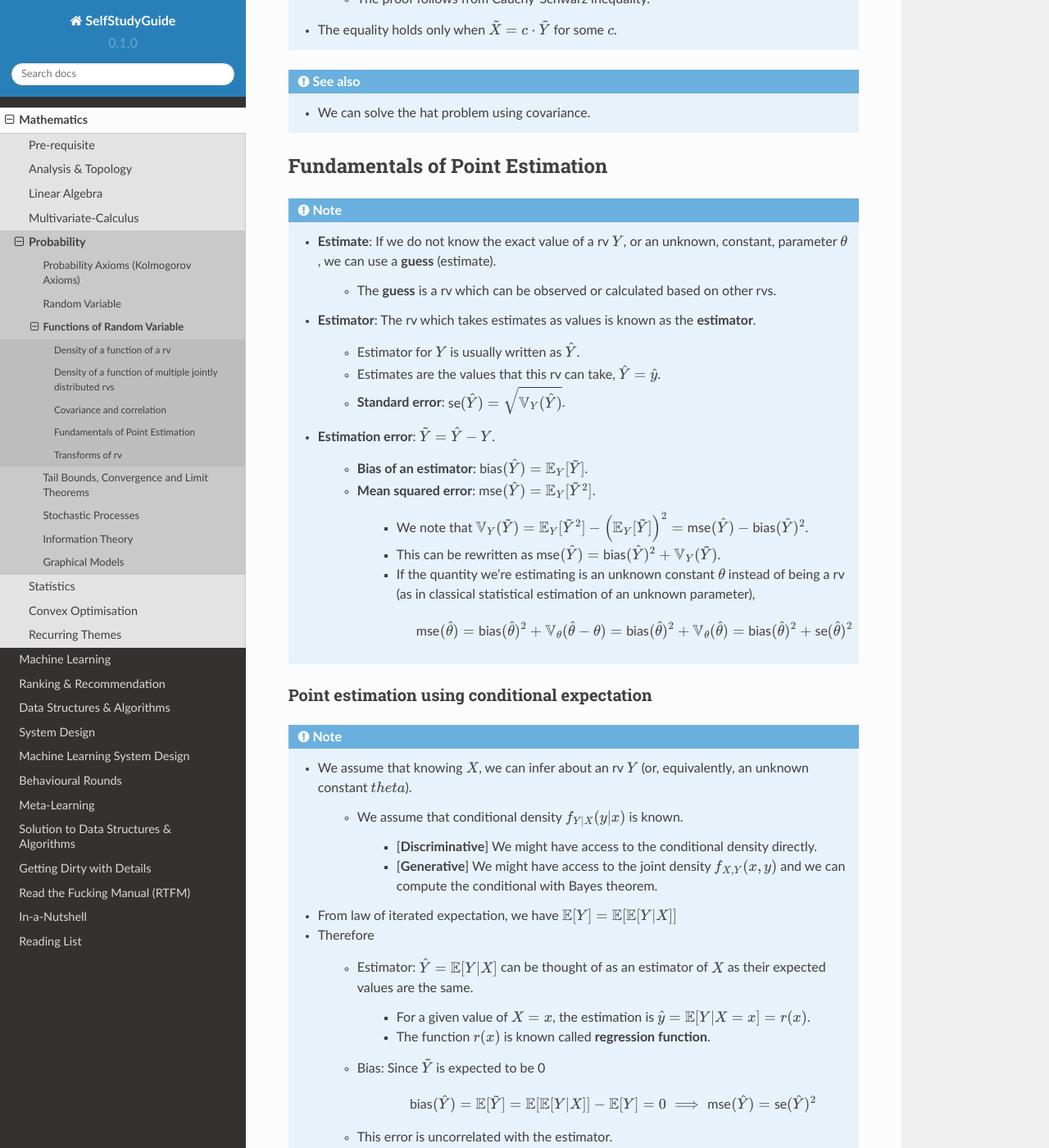
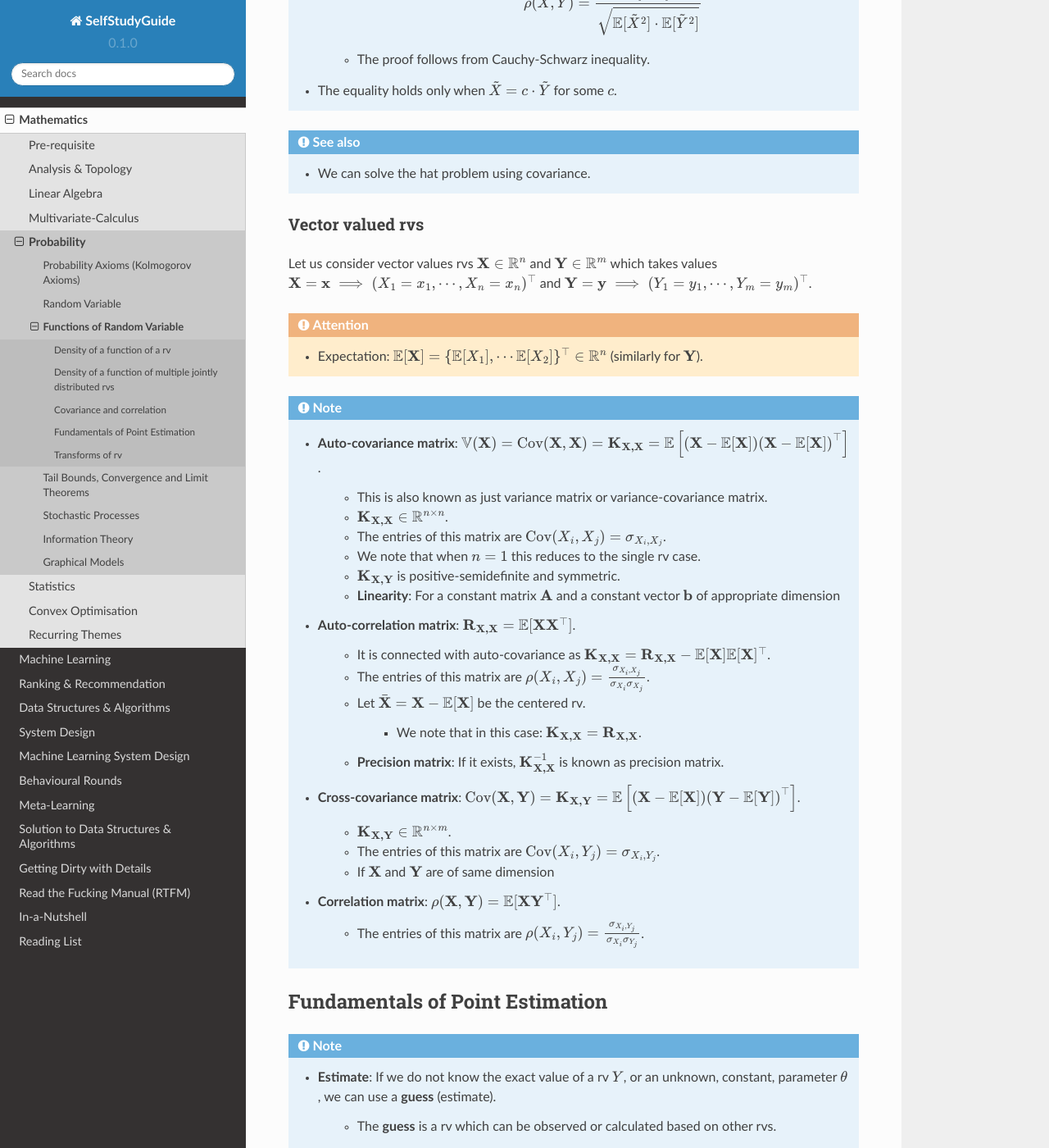
Before and after one commit to uselesstechjunks/leetcode, a Sphinx documentation site: the page built from docs/source/math/prob/func.rst, in a window 1280 px wide and 1400 px high, scrolled down 4009 px. Shown: the whole window at 82% size. Built offline with Sphinx 7.4.7 and the Read the Docs theme 2.0.0, drawn with Linux system fonts in a browser that asks for light colours; some of the changed text lies outside the part shown.

Commit message:
Update func.rst (#101)
* Update func.rst

* Update func.rst

* Update func.rst

* Update func.rst

* Update func.rst

* Update func.rst

* Update func.rst

* Update func.rst

```diff
--- a/docs/source/math/prob/func.rst
+++ b/docs/source/math/prob/func.rst
@@ -102,7 +102,10 @@ Continuous case
 ******************************************************************************************
 Covariance and correlation
 ******************************************************************************************
-Covariance is defined between two rvs as :math:`\mathrm{Cov}(X,Y)=\mathbb{E}[(X-\mathbb{E}[X])(Y-\mathbb{E}[Y])]`.
+
+Scalar valued rvs
+==========================================================================================
+**Covariance** is defined between two scalar valued rvs as :math:`\sigma_{X,Y}=\mathrm{Cov}(X,Y)=\mathbb{E}[(X-\mathbb{E}[X])(Y-\mathbb{E}[Y])]`.
 
 .. note::
 	* :math:`\mathrm{Cov}(X,Y)=\mathbb{E}[XY]-\mathbb{E}[X]\mathbb{E}[Y]`.
@@ -131,6 +134,43 @@ Covariance is defined between two rvs as :math:`\mathrm{Cov}(X,Y)=\mathbb{E}[(X-
 
 .. seealso::
 	* We can solve the hat problem using covariance.
+
+Vector valued rvs
+==========================================================================================
+Let us consider vector values rvs :math:`\mathbf{X}\in\mathbb{R}^n` and :math:`\mathbf{Y}\in\mathbb{R}^m` which takes values :math:`\mathbf{X}=\mathbf{x}\implies(X_1=x_1,\cdots,X_n=x_n)^\top` and :math:`\mathbf{Y}=\mathbf{y}\implies(Y_1=y_1,\cdots,Y_m=y_m)^\top`.
+
+.. attention::
+	* Expectation: :math:`\mathbb{E}[\mathbf{X}]=\{\mathbb{E}[X_1],\cdots\mathbb{E}[X_2]\}^\top\in\mathbb{R}^n` (similarly for :math:`\mathbf{Y}`).
+
+.. note::
+	* **Auto-covariance matrix**: :math:`\mathbb{V}(\mathbf{X})=\mathrm{Cov}(\mathbf{X},\mathbf{X})=\mathbf{K}_{\mathbf{X,X}}=\mathbb{E}\left[\left(\mathbf{X}-\mathbb{E}[\mathbf{X}]\right)\left(\mathbf{X}-\mathbb{E}[\mathbf{X}]\right)^\top\right]`.
+
+		* This is also known as just variance matrix or variance-covariance matrix.
+		* :math:`\mathbf{K}_{\mathbf{X,X}}\in\mathbb{R}^{n\times n}`.
+		* The entries of this matrix are :math:`\mathrm{Cov}(X_i,X_j)=\sigma_{X_i,X_j}`.
+		* We note that when :math:`n=1` this reduces to the single rv case.
+		* :math:`\mathbf{K}_{\mathbf{X,Y}}` is positive-semidefinite and symmetric.
+		* **Linearity**: For a constant matrix :math:`\mathbf{A}` and a constant vector :math:`\mathbf{b}` of appropriate dimension
+
+			.. math: \mathbb{V}(\mathbf{A}\mathbf{X}+\mathbf{b})=\mathbf{A}\mathbb{V}(\mathbf{X})\mathbf{A}^\top
+	* **Auto-correlation matrix**: :math:`\mathbf{R}_{\mathbf{X,X}}=\mathbb{E}[\mathbf{X}\mathbf{X}^\top]`.
+
+		* It is connected with auto-covariance as :math:`\mathbf{K}_{\mathbf{X,X}}=\mathbf{R}_{\mathbf{X,X}}-\mathbb{E}[\mathbf{X}]\mathbb{E}[\mathbf{X}]^\top`.
+		* The entries of this matrix are :math:`\rho(X_i,X_j)=\frac{\sigma_{X_i,X_j}}{\sigma_{X_i}\sigma_{X_j}}`.
+		* Let :math:`\bar{\mathbf{X}}=\mathbf{X}-\mathbb{E}[\mathbf{X}]` be the centered rv.
+
+			* We note that in this case: :math:`\mathbf{K}_{\mathbf{X,X}}=\mathbf{R}_{\mathbf{X,X}}`.
+		* **Precision matrix**: If it exists, :math:`\mathbf{K}_{\mathbf{X,X}}^{-1}` is known as precision matrix.
+	* **Cross-covariance matrix**: :math:`\mathrm{Cov}(\mathbf{X},\mathbf{Y})=\mathbf{K}_{\mathbf{X,Y}}=\mathbb{E}\left[\left(\mathbf{X}-\mathbb{E}[\mathbf{X}]\right)\left(\mathbf{Y}-\mathbb{E}[\mathbf{Y}]\right)^\top\right]`.
+
+		* :math:`\mathbf{K}_{\mathbf{X,Y}}\in\mathbb{R}^{n\times m}`.
+		* The entries of this matrix are :math:`\mathrm{Cov}(X_i,Y_j)=\sigma_{X_i,Y_j}`.
+		* If :math:`\mathbf{X}` and :math:`\mathbf{Y}` are of same dimension
+
+			.. math: \mathbb{V}(\mathbf{X}+\mathbf{Y})=\mathbb{V}(\mathbf{X})+\mathrm{Cov}(\mathbf{X},\mathbf{Y})+\mathrm{Cov}(\mathbf{Y},\mathbf{X})+\mathbb{V}(\mathbf{Y})
+	* **Correlation matrix**: :math:`\mathrm{\rho}(\mathbf{X},\mathbf{Y})=\mathbb{E}[\mathbf{X}\mathbf{Y}^\top]`.
+
+		* The entries of this matrix are :math:`\rho(X_i,Y_j)=\frac{\sigma_{X_i,Y_j}}{\sigma_{X_i}\sigma_{Y_j}}`.
 
 ******************************************************************************************
 Fundamentals of Point Estimation
@@ -155,16 +195,18 @@ Fundamentals of Point Estimation
 
 				.. math:: \text{mse}(\hat{\theta})=\text{bias}(\hat{\theta})^2+\mathbb{V}_\theta(\hat{\theta}-\theta)=\text{bias}(\hat{\theta})^2+\mathbb{V}_\theta(\hat{\theta})=\text{bias}(\hat{\theta})^2+\text{se}(\hat{\theta})^2
 
-Point estimation using conditional expectation
+Bayesian point estimation using conditional expectation
 ==========================================================================================
 .. note::
-	* We assume that knowing :math:`X`, we can infer about an rv :math:`Y` (or, equivalently, an unknown constant :math:`theta`).
+	* We assume that knowing :math:`X`, we can infer about an rv :math:`Y` (or, equivalently, an unknown constant :math:`\theta`).
 
 		* We assume that conditional density :math:`f_{Y|X}(y|x)` is known.
 
-			* [**Discriminative**] We might have access to the conditional density directly.
-			* [**Generative**] We might have access to the joint density :math:`f_{X,Y}(x,y)` and we can compute the conditional with Bayes theorem.
-	* From law of iterated expectation, we have :math:`\mathbb{E}[Y]=\mathbb{E}[\mathbb{E}[Y|X]]`
+			* We might have access to the conditional density directly.
+			* We might have access to a prior :math:`f_Y(y)` and the likelihood :math:`f_{X|Y}(x|y)` and we can compute the posterior with Bayes theorem.
+	* From law of iterated expectation, we have :math:`\mathbb{E}[Y]=\mathbb{E}[\mathbb{E}[Y|X]]`.
+
+		* This is a Bayesian estimator for :math:`Y`.
 	* Therefore
 
 		* Estimator: :math:`\hat{Y}=\mathbb{E}[Y|X]` can be thought of as an estimator of :math:`X` as their expected values are the same.
@@ -174,7 +216,8 @@ Point estimation using conditional expectation
 		* Bias: Since :math:`\tilde{Y}` is expected to be 0
 
 			.. math:: \text{bias}(\hat{Y})=\mathbb{E}[\tilde{Y}]=\mathbb{E}[\mathbb{E}[Y|X]]-\mathbb{E}[Y]=0\implies\text{mse}(\hat{Y})=\text{se}(\hat{Y})^2
-		* This error is uncorrelated with the estimator.
+		* **MMSE**: It can be shown that the conditional expectation estimator minimises the MSE. This is also known as a Minimum Mean Square Error Estimator (MMSE).
+		* **Orthogonality Principle**: This error is uncorrelated with the estimator.
 
 			* We note that
 
```
Also changed, not shown: other parts of docs/source/math/prob/func.rst (+1 -1 lines).
